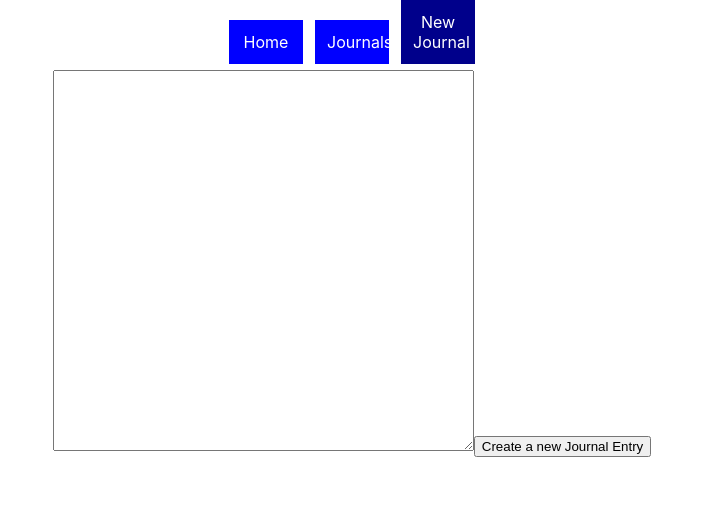
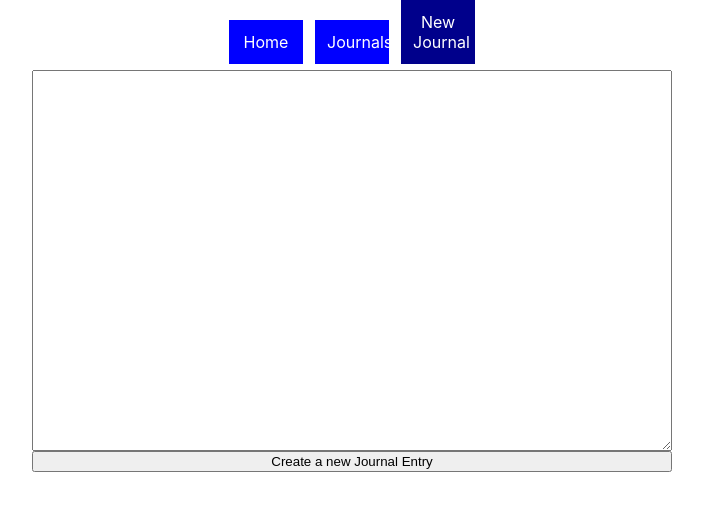
Before and after one commit to njmbb8/phase2-project, a React (Create React App) app: page /newJournal in a window 1280 px wide. Shown: the top 510 px of the page, without its empty margins (288-991 px from the left). Built offline with nearby package versions, Linux system fonts and the light colour scheme; data requests are answered from the project's data file.

Commit message:
Added css to forms in order to make the journal entry form display correctly

```diff
--- a/src/App.css
+++ b/src/App.css
@@ -62,3 +62,7 @@ p{
     transform: rotate(360deg);
   }
 }
+
+form {
+  display:grid;
+}
--- a/src/JournalForm.js
+++ b/src/JournalForm.js
@@ -22,6 +22,7 @@ function JournalForm({journals, updateJournals}){
             updateJournals(sortedJournals)
         })
     }
+
     return (
         <div>
             <form onSubmit={submitEntry}>
```
